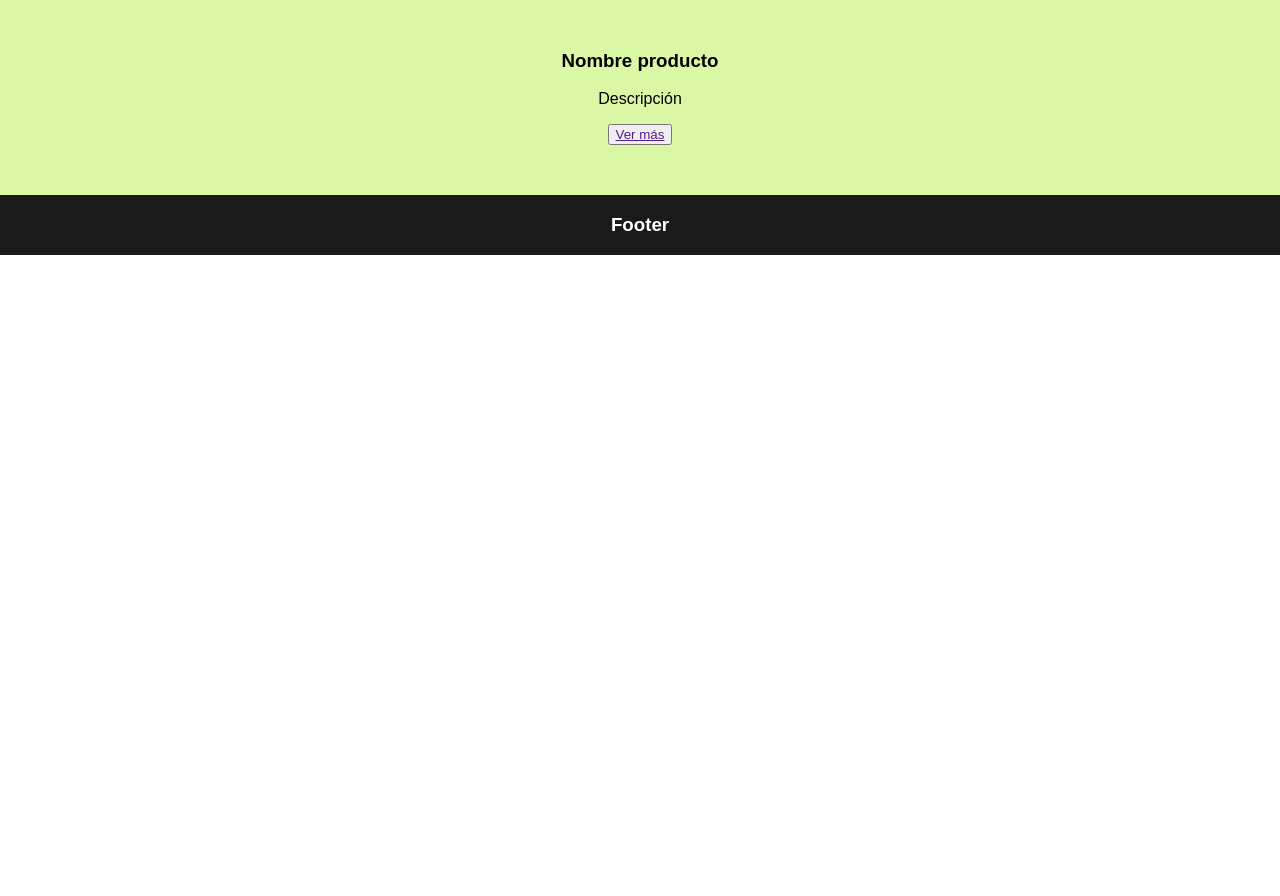
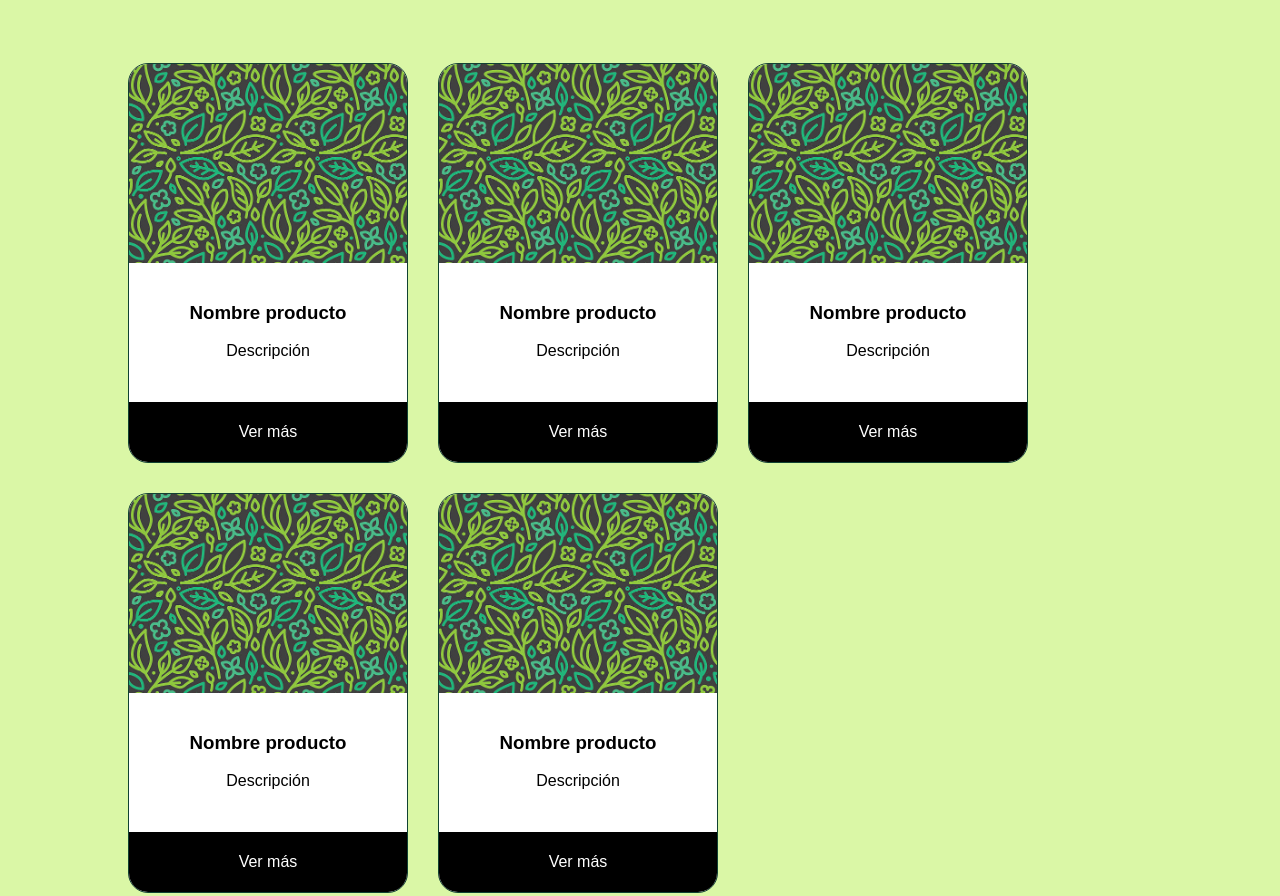
Before and after one commit to yeraki/Proyecto1_Shop, a plain HTML site: page index.html in a window 1280 px wide. Shown: the part 603-1499 px from the top of the page. Before the commit the page ends 858 px from the top, so only its background shows below. Drawn offline with Linux system fonts and the light colour scheme.

Commit message:
Tarjetas producto

```diff
--- a/index.html
+++ b/index.html
@@ -49,15 +49,68 @@
                 </div>
                 <div class="list-products">
                     <div class="card-producto">
-                        <div>
-                            <img src="" alt="">
+                        <div class="img-card-producto">
+                            <img src="./assets/main/banner4.png" alt="">
                         </div>
-                        <div>
+                        <div class="info-card-producto">
                             <h3>Nombre producto</h3>
                             <p>Descripción</p>
-                            <button>
-                                <a href="">Ver más</a>
-                            </button>
+
+                        </div>
+                        <div class="footer-card-producto">
+                            <a href="">Ver más</a>
+                        </div>
+                    </div>
+                    <div class="card-producto">
+                        <div class="img-card-producto">
+                            <img src="./assets/main/banner4.png" alt="">
+                        </div>
+                        <div class="info-card-producto">
+                            <h3>Nombre producto</h3>
+                            <p>Descripción</p>
+
+                        </div>
+                        <div class="footer-card-producto">
+                            <a href="">Ver más</a>
+                        </div>
+                    </div>
+                    <div class="card-producto">
+                        <div class="img-card-producto">
+                            <img src="./assets/main/banner4.png" alt="">
+                        </div>
+                        <div class="info-card-producto">
+                            <h3>Nombre producto</h3>
+                            <p>Descripción</p>
+
+                        </div>
+                        <div class="footer-card-producto">
+                            <a href="">Ver más</a>
+                        </div>
+                    </div>
+                    <div class="card-producto">
+                        <div class="img-card-producto">
+                            <img src="./assets/main/banner4.png" alt="">
+                        </div>
+                        <div class="info-card-producto">
+                            <h3>Nombre producto</h3>
+                            <p>Descripción</p>
+
+                        </div>
+                        <div class="footer-card-producto">
+                            <a href="">Ver más</a>
+                        </div>
+                    </div>
+                    <div class="card-producto">
+                        <div class="img-card-producto">
+                            <img src="./assets/main/banner4.png" alt="">
+                        </div>
+                        <div class="info-card-producto">
+                            <h3>Nombre producto</h3>
+                            <p>Descripción</p>
+
+                        </div>
+                        <div class="footer-card-producto">
+                            <a href="">Ver más</a>
                         </div>
                     </div>
                 </div>
--- a/style/index.css
+++ b/style/index.css
@@ -22,6 +22,7 @@ header{
     top: 0;
     left: 0;
     background: rgb(255 255 255 / 90%);
+    z-index: 1;
 }
 header div#logo{
     height: 100%;
@@ -98,6 +99,68 @@ main section.container div.content{
     padding: 50px 10%;
     text-align: center;
 }
+main section.container div.content div.list-products{
+    display: flex;
+    flex-wrap: wrap;
+    padding: 50px 0;
+
+    gap: 30px;
+}
+main section.container div.content div.list-products div.card-producto{
+    /* flex-basis: 30%; */
+    /* flex-basis: 300px; */
+    flex-basis: 280px;
+    background-color: #fff;
+    /* padding: 20px; */
+    border-radius: 20px;
+    overflow: hidden;
+    height: 400px;
+    border: 1px solid #114232;
+    transition: 0.4s;
+
+    display: flex;
+    flex-direction: column;
+    justify-content: space-between;
+}
+main section.container div.content div.list-products div.card-producto:hover{
+    box-shadow: 5px 5px 10px #114232;
+    transform: translate(-5px, -5px);
+}
+main section.container div.content div.list-products div.card-producto div.img-card-producto{
+    height: 50%;
+    width: 100%;
+}
+main section.container div.content div.list-products div.card-producto div.img-card-producto img{
+    width: 100%;
+    height: 100%;
+    object-fit: cover;
+}
+main section.container div.content div.list-products div.card-producto div.info-card-producto{
+    padding: 20px;
+    flex-grow: 1;
+}
+main section.container div.content div.list-products div.card-producto div.footer-card-producto{
+    height: 15%;
+    background-color: #000;
+    display: flex;
+    align-items: center;
+    justify-content: center;
+}
+main section.container div.content div.list-products div.card-producto div.footer-card-producto a{
+    color: #FFF;
+    text-decoration: none;
+    font-size: 16px;
+    transition: 0.3s;
+}
+main section.container div.content div.list-products div.card-producto div.footer-card-producto a:hover{
+    transform: scale(1.1);
+}
+main section.container div.content div.list-products div.card-producto div.footer-card-producto a:active{
+    transform: scale(1);
+}
+
+
+
 
 /* aside{
     height: 100%;
```
